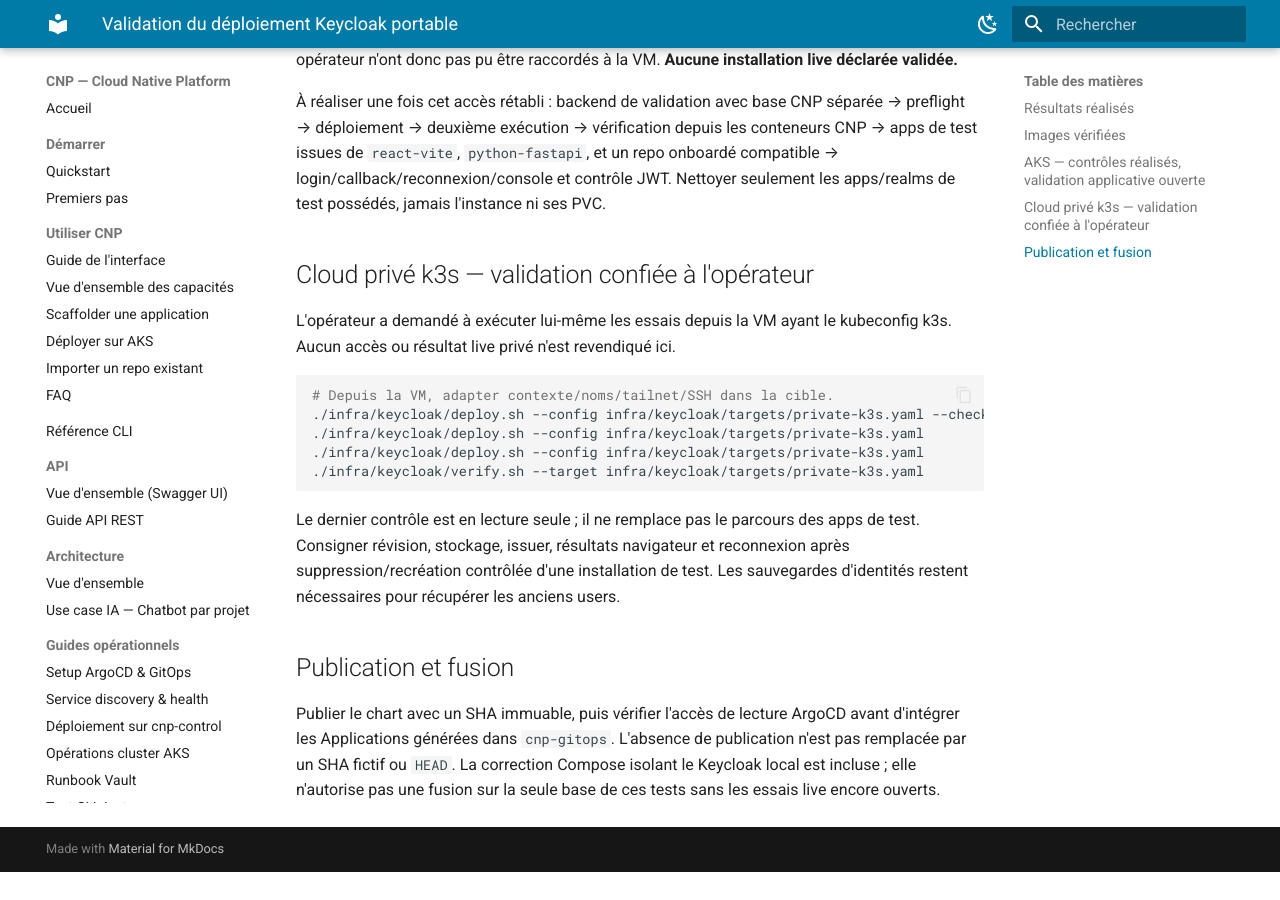
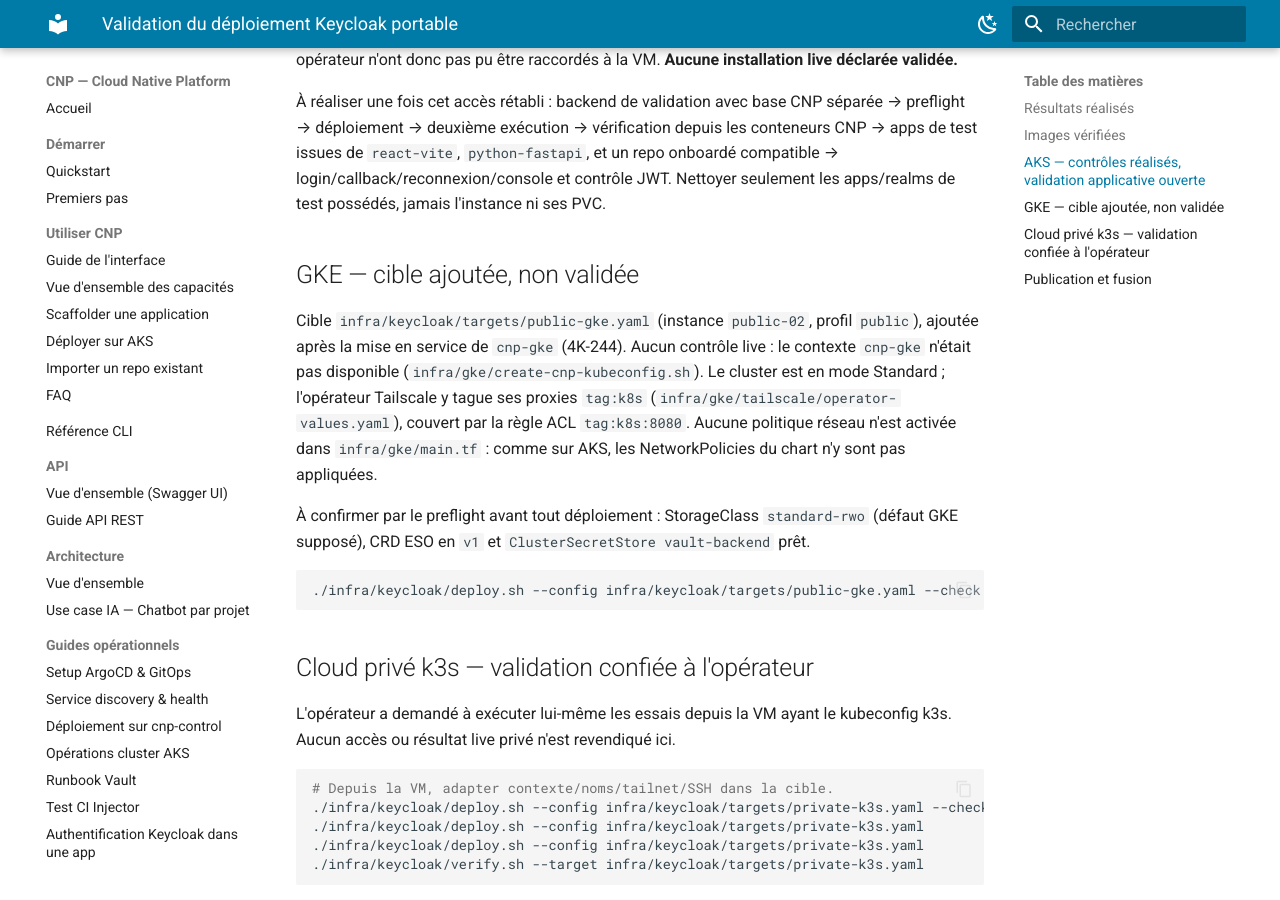
Before and after one commit to bcnvictor/cloud-native-plat4k, an MkDocs documentation site: the page built from docs/guides/keycloak-deployment-validation.md, in a window 1280 px wide and 900 px high, scrolled down 2209 px. Built offline with MkDocs 1.6.1 and Material for MkDocs 9.7.7, drawn with Linux system fonts in a browser that asks for light colours; before the commit the page ends 3081 px from its top, so only the background shows below that.

Commit message:
feat(keycloak): add cnp-gke target (public-02)
cnp-gke (4K-244) landed on main after the portable design: one more
public target alongside public-aks and private-k3s. Config only, used by
deploy.sh/verify.sh when run by an operator; nothing changes at merge.

Not validated live (no cnp-gke context yet): storage class standard-rwo
is the assumed GKE default, to be confirmed by `deploy.sh --check`. The
GKE Tailscale operator tags proxies tag:k8s, covered by the 8080 ACL rule.

The chart test now checks the PVC class against the target's own value
instead of a hard-coded AKS/k3s mapping.

Co-Authored-By: Claude Opus 5.5 <noreply@anthropic.com>

````diff
--- a/docs/guides/keycloak-deployment-validation.md
+++ b/docs/guides/keycloak-deployment-validation.md
@@ -96,6 +96,23 @@ conteneurs CNP → apps de test issues de `react-vite`, `python-fastapi`, et un
 onboardé compatible → login/callback/reconnexion/console et contrôle JWT.
 Nettoyer seulement les apps/realms de test possédés, jamais l'instance ni ses PVC.
 
+## GKE — cible ajoutée, non validée
+
+Cible `infra/keycloak/targets/public-gke.yaml` (instance `public-02`, profil `public`),
+ajoutée après la mise en service de `cnp-gke` (4K-244). Aucun contrôle live : le
+contexte `cnp-gke` n'était pas disponible (`infra/gke/create-cnp-kubeconfig.sh`).
+Le cluster est en mode Standard ; l'opérateur Tailscale y tague ses proxies
+`tag:k8s` (`infra/gke/tailscale/operator-values.yaml`), couvert par la règle ACL
+`tag:k8s:8080`. Aucune politique réseau n'est activée dans `infra/gke/main.tf` :
+comme sur AKS, les NetworkPolicies du chart n'y sont pas appliquées.
+
+À confirmer par le preflight avant tout déploiement : StorageClass `standard-rwo`
+(défaut GKE supposé), CRD ESO en `v1` et `ClusterSecretStore vault-backend` prêt.
+
+```bash
+./infra/keycloak/deploy.sh --config infra/keycloak/targets/public-gke.yaml --check
+```
+
 ## Cloud privé k3s — validation confiée à l'opérateur
 
 L'opérateur a demandé à exécuter lui-même les essais depuis la VM ayant le
````
Also changed, not shown: infra/keycloak/README.md (+1 -1 lines), 2 other files.
